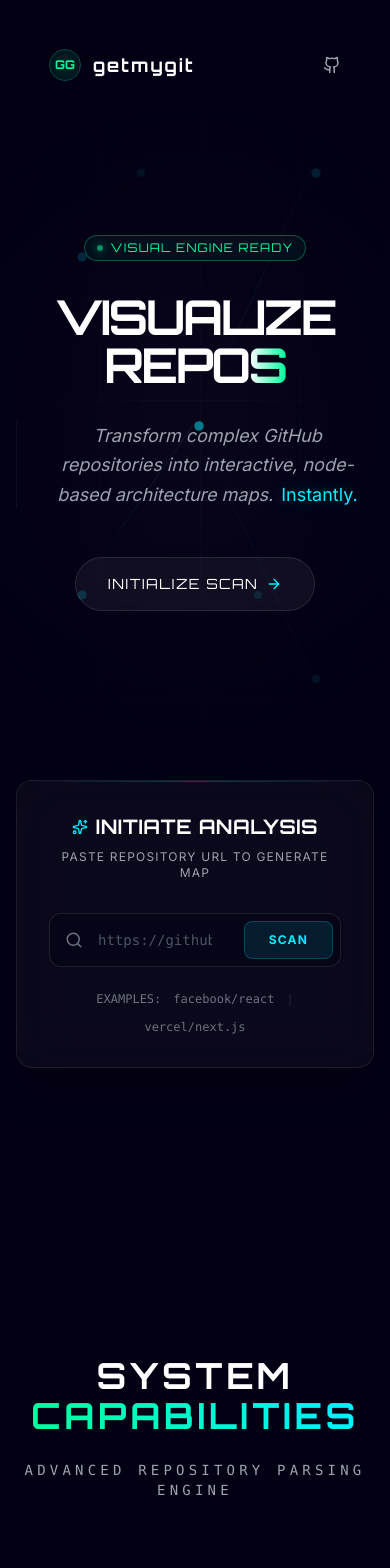
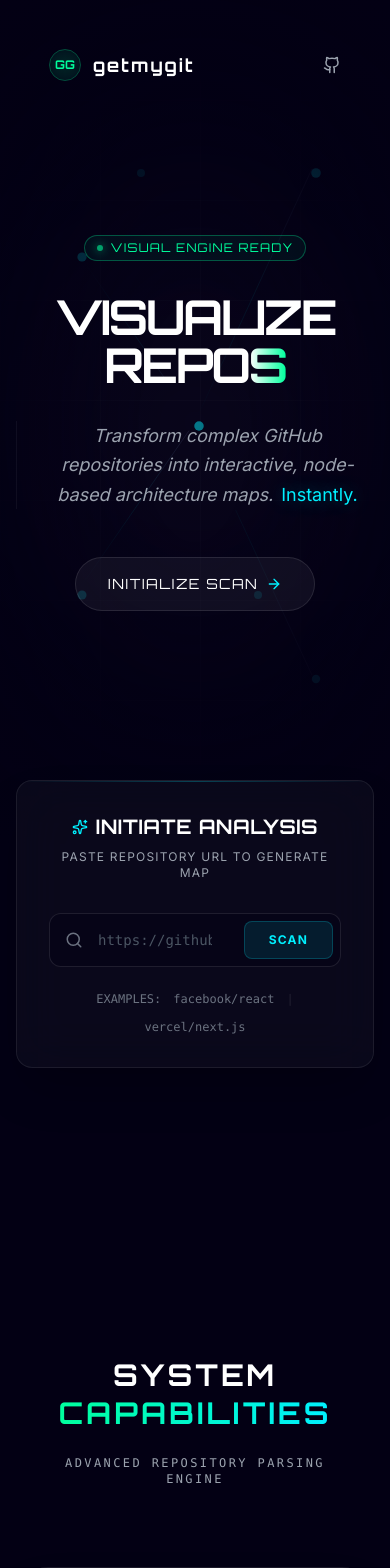
Before and after one commit to me7Ayushrana/getmygit, a Next.js app: page / in a window 390 px wide. Shown: the top 1568 px of the page. Built offline with nearby package versions, Linux system fonts and the light colour scheme.

Commit message:
style: optimize typography for mobile screens

```diff
--- a/src/components/landing/InteractiveBento.tsx
+++ b/src/components/landing/InteractiveBento.tsx
@@ -35,10 +35,10 @@ export function InteractiveBento() {
         <section id="features" className="py-32 relative">
             <div className="container max-w-7xl px-4">
                 <div className="text-center mb-20">
-                    <h2 className="text-4xl md:text-5xl font-display font-bold mb-6 text-white tracking-widest">
+                    <h2 className="text-3xl md:text-5xl font-display font-bold mb-6 text-white tracking-widest leading-tight">
                         SYSTEM <span className="text-transparent bg-clip-text bg-gradient-to-r from-neon-green to-neon-blue">CAPABILITIES</span>
                     </h2>
-                    <p className="text-gray-400 text-sm tracking-[0.3em] font-mono uppercase">
+                    <p className="text-gray-400 text-xs md:text-sm tracking-[0.2em] md:tracking-[0.3em] font-mono uppercase px-4">
                         Advanced Repository Parsing Engine
                     </p>
                 </div>
--- a/src/components/landing/InteractiveTimeline.tsx
+++ b/src/components/landing/InteractiveTimeline.tsx
@@ -18,7 +18,7 @@ export function InteractiveTimeline() {
         <section id="how-it-works" className="py-32 relative">
             <div className="absolute inset-0 bg-neon-blue/5 [mask-image:radial-gradient(ellipse_at_center,transparent_0%,black_100%)] pointer-events-none" />
             <div className="container max-w-7xl px-4 relative z-10">
-                <h2 className="text-4xl md:text-5xl font-display font-bold mb-20 text-center text-white tracking-widest">
+                <h2 className="text-3xl md:text-5xl font-display font-bold mb-20 text-center text-white tracking-widest">
                     OPERATIONAL <span className="text-gray-600">FLOW</span>
                 </h2>
 
```
